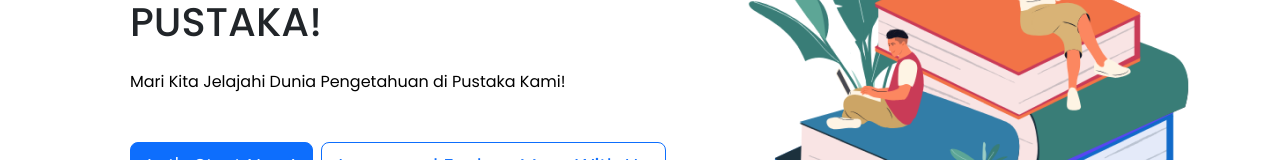
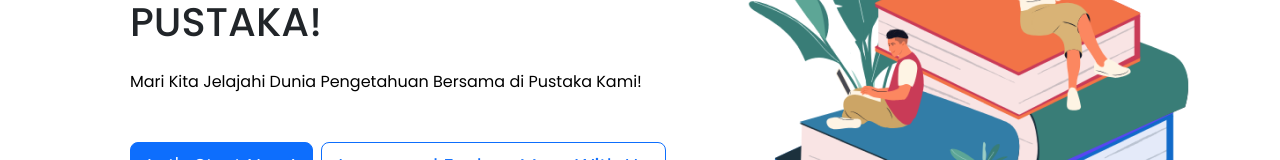
Before and after one commit to Agusprab/Pustaka_Capstone, a React (Vite) app: page / in a window 1280 px wide. Shown: the part 305-465 px from the top of the page. Built offline with nearby package versions, Linux system fonts and the light colour scheme.

Commit message:
main coba

```diff
--- a/src/pages/LandingPage.jsx
+++ b/src/pages/LandingPage.jsx
@@ -27,7 +27,8 @@ function LandingPage() {
                     <span className="text-indigo">PUSTAKA</span>!
                   </h1>
                   <p className="mt-4 text-4xl text-black">
-                    Mari Kita Jelajahi Dunia Pengetahuan di Pustaka Kami!
+                    Mari Kita Jelajahi Dunia Pengetahuan Bersama di Pustaka
+                    Kami!
                   </p>
                   <div className="mt-5">
                     <button className="btn btn-lg btn-primary me-2">
```
